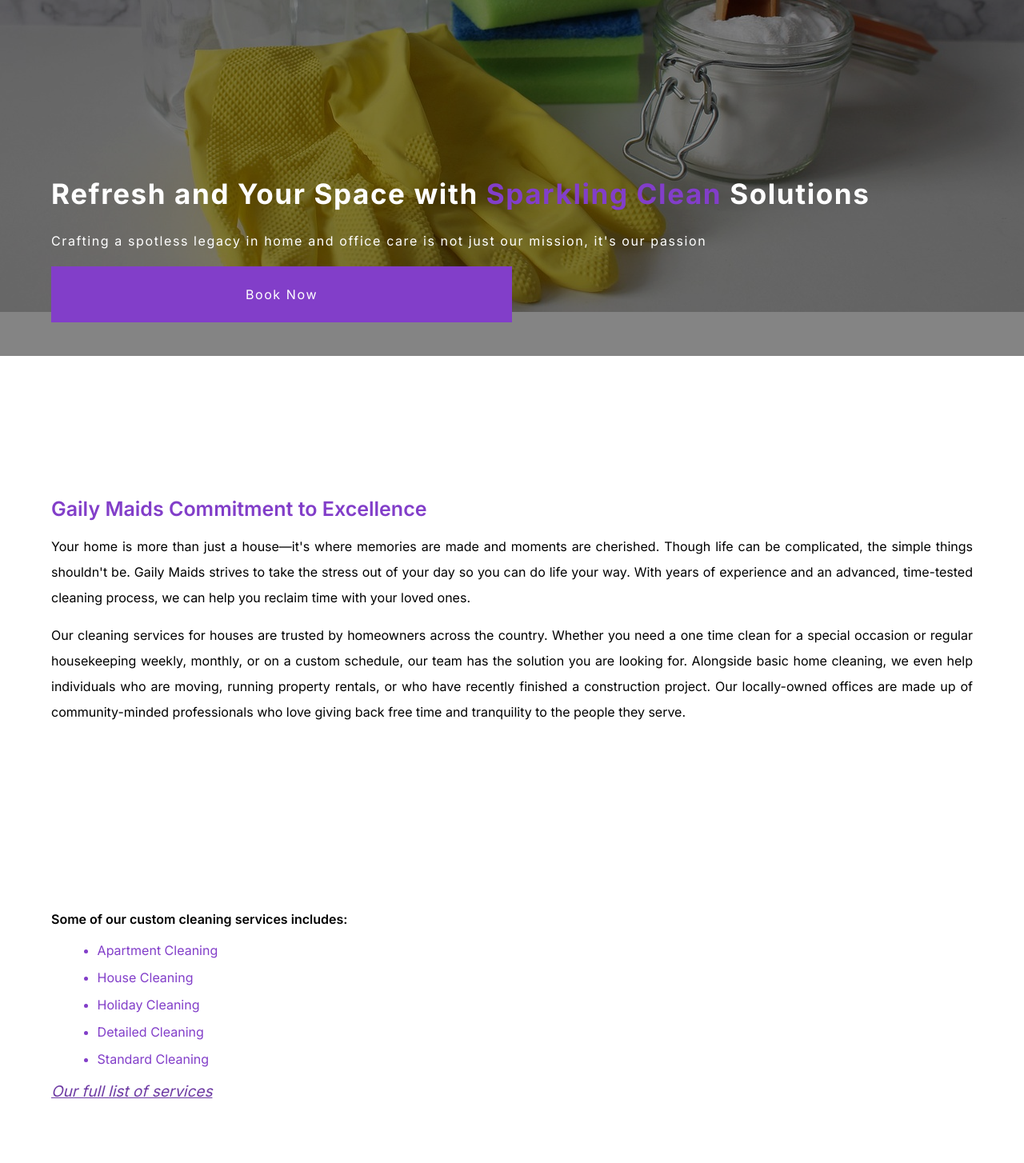
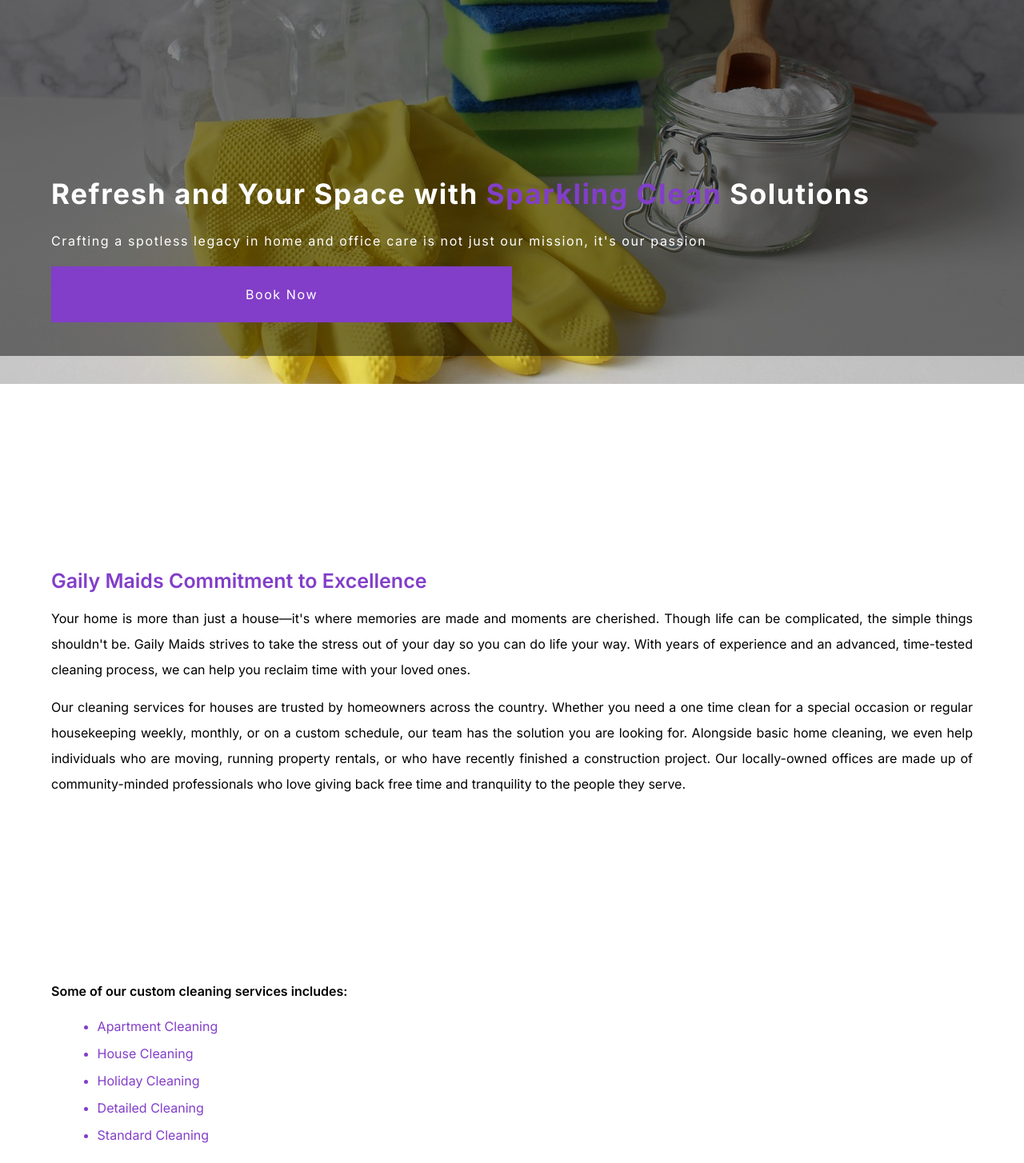
Before and after one commit to dedayorr/Gaily-maids, a Next.js app: page / in a window 1280 px wide. Shown: the part 260-1714 px from the top of the page at 80% size. Built offline with nearby package versions, Linux system fonts and the light colour scheme.

Commit message:
cleaning-services

```diff
--- /dev/null
+++ b/app/cleaningservices/cleaningservices.module.css
@@ -0,0 +1,7 @@
+.imageContainer {
+  width: 100%;
+}
+.image {
+  height: auto;
+  width: 100%;
+}
--- /dev/null
+++ b/app/cleaningservices/page.tsx
@@ -0,0 +1,45 @@
+import React from "react";
+import Image from "next/image";
+import styles from "./cleaningservices.module.css";
+
+const CleaningServicesPage = () => {
+  return (
+    <>
+    <div className="text-black px-[5%] mt-[40px] flex flex-col gap-[25px]">
+      <h1 className="text-[25px] font-bold leading-8 text-[#823ec9]">
+        Our Home Cleaning Services
+      </h1>
+      <h2 className="font-light text-[28px]">Cleaning You Can See & Feel</h2>
+      <div className={`${styles.imageContainer}`}>
+        {" "}
+        <Image
+          className={`${styles.image}`}
+          src="/cleaning-service-one.png"
+          alt=""
+          width={500}
+          height={200}
+        />
+      </div>
+      <div className="leading-8 text-justify">
+        <p>
+          {" "}
+          Our cleaning services go beyond the basic services and provide you
+          with a comprehensive clean that will reenergize your home and enhance
+          your life. From everyday housekeeping to routine cleanings and
+          seasonal services, our professional house cleaners can provide you
+          with an unrivaled experience.
+        </p>
+        <p>
+          {" "}
+          With our "Worry Free Guarantee", you can be sure your house will be
+          cleaned the way you want everytime.
+        </p>
+      </div>
+    </div>
+    <div>
+      </div>
+    </>
+  );
+};
+
+export default CleaningServicesPage;
--- /dev/null
+++ b/app/components/Footer/Footer.tsx
@@ -0,0 +1,9 @@
+import React from 'react'
+
+const Footer = () => {
+  return (
+    <div className='bg-red-500'>Footer</div>
+  )
+}
+
+export default Footer
--- a/app/components/Header.tsx
+++ b/app/components/Header.tsx
@@ -2,7 +2,6 @@
 import React, { useState } from "react";
 import { Accordion } from "flowbite-react";
 import Link from "next/link";
-import styles from "./Header.module.css";
 import { FaFacebook } from "react-icons/fa6";
 import { AiFillInstagram } from "react-icons/ai";
 import { IoMdMail } from "react-icons/io";
@@ -20,21 +19,8 @@
 
   return (
     <>
-      <header className={`${styles.Hero} `}>
-        <div className="absolute w-[100%] h-[560px] top-[90px] right-0 left-0 bg-[#0000007b] md:h-[600px] md:top-[105px]">
-          <div className=" mt-[23%] py-[6%] text-white tracking-widest px-[5%] flex flex-col gap-[20px] ">
-            <h1 className=" text-[35px] font-bold ">
-              Refresh and Your Space with <span className="text-[#823ec9]">Sparkling Clean</span> Solutions
-            </h1>
-            <p>
-              Crafting a spotless legacy in home and office care is not just our
-              mission, it's our passion
-            </p>
-            <button className="bg-[#823ec9] w-[50%] py-[2%] hover:bg-white hover:text-[#823ec9]">
-              Book Now
-            </button>
-          </div>
-        </div>
+      <header className="sticky top-0 z-40">
+
         <div className="bg-[#2f1e42] text-white flex items-center justify-between h-[30px] px-[3%]">
           <div className="flex text-[11px] gap-[2px]">
             <FaFacebook />
@@ -59,7 +45,7 @@
             {!navOpen ? (
               <GiHamburgerMenu className="text-2xl text-[#823ec9]" />
             ) : (
-              <FaTimes className="text-2xl" />
+              <FaTimes className="text-2xl text-[#823ec9]" />
             )}
           </div>
 
@@ -72,7 +58,7 @@
                 </div> */}
         </div>
         {navOpen && (
-          <div className="fixed top-0 w-[87%] h-full bg-white">
+          <div className="fixed top-0 w-[87%] h-full bg-white z-50">
             <Accordion className="md:hidden border-none flex flex-col gap-[25px] pt-[65px] px-[5%]">
               <Accordion.Panel>
                 <Accordion.Title className="text-[#823ec9] text-[18px] border-none">
--- /dev/null
+++ b/app/components/contents/HeroSection/Hero.tsx
@@ -0,0 +1,27 @@
+import React from "react";
+import styles from "./Hero.module.css";
+
+const Hero = () => {
+  return (
+    <div className={`${styles.Hero} `}>
+      {" "}
+      <div className="absolute w-[100%] h-[650px] top-[90px] right-0 left-0 bg-[#0000007b] md:h-[600px] md:top-[105px]">
+        <div className=" mt-[23%] py-[6%] text-white tracking-widest px-[5%] flex flex-col gap-[20px] ">
+          <h1 className=" text-[35px] font-bold ">
+            Refresh and Your Space with{" "}
+            <span className="text-[#823ec9]">Sparkling Clean</span> Solutions
+          </h1>
+          <p>
+            Crafting a spotless legacy in home and office care is not just our
+            mission, it's our passion
+          </p>
+          <button className="bg-[#823ec9] w-[50%] py-[2%] hover:bg-white hover:text-[#823ec9]">
+            Book Now
+          </button>
+        </div>
+      </div>
+    </div>
+  );
+};
+
+export default Hero;
--- a/app/components/contents/Offers.tsx
+++ b/app/components/contents/Offers.tsx
@@ -1,6 +1,7 @@
 import React from "react";
 import Image from "next/image";
-import "./offers.css"
+import "./offers.css";
+import Link from "next/link";
 
 const Offers = () => {
   return (
@@ -31,7 +32,7 @@
           serve.{" "}
         </p>
       </div>
-      <div className="flex flex-col gap-[15px]">
+      <div className="flex flex-col gap-[20px]">
         <p className="text-[] font-semibold">
           Some of our custom cleaning services includes:
         </p>
@@ -44,7 +45,11 @@
           <li className="">Standard Cleaning</li>
         </ol>
 
-        <p className="italic text-[19px] text-[#6d3aa3] underline">Our full list of services</p>
+        <Link href="/cleaningservices">
+          <p className="italic text-[19px] text-[#6d3aa3] underline">
+            Our full list of services
+          </p>
+        </Link>
       </div>
 
       <Image
--- a/app/layout.tsx
+++ b/app/layout.tsx
@@ -1,6 +1,7 @@
 import type { Metadata } from "next";
 import { Inter } from "next/font/google";
 import "./globals.css";
+import Header from "./components/Header";
 
 const inter = Inter({ subsets: ["latin"] });
 
@@ -16,7 +17,10 @@
 }>) {
   return (
     <html lang="en">
-      <body className={inter.className}>{children}</body>
+      <body className={inter.className}>
+        <Header />
+        {children}
+      </body>
     </html>
   );
 }
--- a/app/page.tsx
+++ b/app/page.tsx
@@ -4,16 +4,18 @@
 // import Services from "./components/contents/services";
 import Offers from "./components/contents/Offers";
 import Process from "./components/contents/Process";
+import Hero from "./components/contents/HeroSection/Hero";
 
 export default function Home() {
   return (
     <main className="text-black ">
       <div>
-        <Header />
+
+        <Hero/>
         <Offers />
         <Process/>
-        {/* <Link href="/users">about us</Link> */}
-        {/* <Link href="/whyUs">Why us</Link> */}
+        <Link href="/users">about us</Link>
+
       </div>
     </main>
   );
--- a/app/whyUs/page.tsx
+++ /dev/null
@@ -1,9 +0,0 @@
-import React from 'react'
-
-const WhyUsPage = () => {
-  return (
-    <div className='text-black'>WhyUsPage</div>
-  )
-}
-
-export default WhyUsPage
```
Also changed, not shown: app/components/contents/HeroSection/Hero.module.css (renamed from app/components/Header.module.css), public/cleaning-service-one.png (added). Lines whose indentation alone changed are shown as unchanged.
